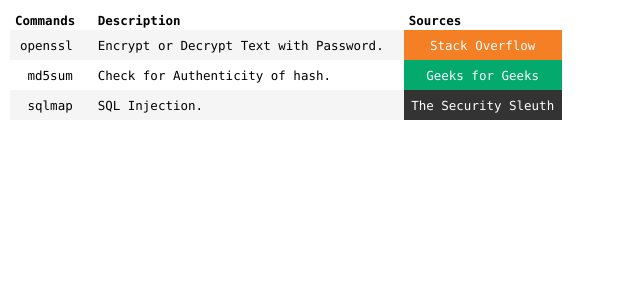
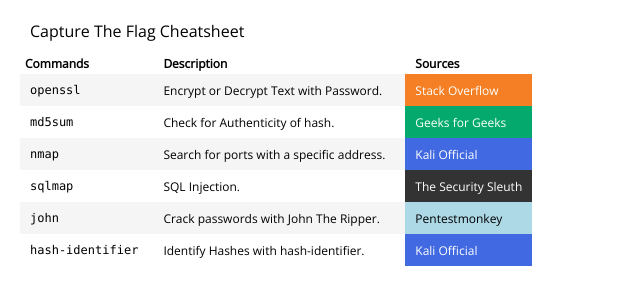
Before and after one commit to OxfordBot/cheatsheet-ctf, a plain HTML site: page index.html in a window 1280 px wide. Shown: the whole page, without its empty margins (0-640 px from the left). Drawn offline with nearby package versions, Linux system fonts and the light colour scheme.

Commit message:
Update index.html

```diff
--- a/index.html
+++ b/index.html
@@ -3,18 +3,20 @@
     <head>
         <title></title>
         <style>
+			@import url('https://fonts.googleapis.com/css2?family=Open+Sans&display=swap');
             * {
                 border: 0;
                 padding: 0;
                 margin: 0;
                 outline: 0;
                 user-select: 0;
+				font-family: 'Open Sans', sans-serif;
             }
             table {
                 border-collapse: collapse;
-                font-size: 12.5px;
+                font-size: 12px;
                 font-family: consolas;
-                margin: 10px;
+				padding: 5px;
             }
             th {
                 padding: 2.5px;
@@ -29,45 +31,61 @@
             tr:nth-child(even) {
                 background-color: rgba(0, 0, 0, 0.04);
             }
+			a {
+				padding: 7.5px;
+				padding-left: 10px;
+				padding-right: 10px;
+				display: block;
+				text-decoration: none;
+                text-align: left;
+			}
+			#sources-heading {
+				padding-left: 10px;
+			}
             .sources {
                 padding: 0;
             }
             .commands {
-                text-align: right;
+                text-align: left;
                 padding-left: 10px;
+				font-family: consolas;
             }
             .stack-overflow-btn {
-                display: block;
                 background-color: #F47F24;
-                padding: 7.5px;
                 color: #FFFFFF;
-                text-decoration: none;
-                text-align: center
             }
             .geeks-for-geeks-btn {
-                display: block;
                 background-color: #04AA6D;
-                padding: 7.5px;
                 color: #FFFFFF;
-                text-decoration: none;
-                text-align: center;
             }
             .the-security-sleuth-btn {
-                display: block;
                 background-color: #333333;
-                padding: 7.5px;
                 color: #FFFFFF;
-                text-decoration: none;
-                text-align: center;
+            }
+			.pentestmonkey-btn {
+				background-color: lightblue;
+                color: #000000;
+			}
+			.hash-identifier-btn {
+				background-color: royalblue;
+				color: #FFFFFF;
+			}
+			.container {
+				margin: 20px;
+			}
+			.heading {
+				margin: 10px;
 			}
         </style>
     </head>
     <body>
+		<div class="container">
+			<div class="heading">Capture The Flag Cheatsheet</div>
 			<table>
 				<tr>
 					<th>Commands</th>
 					<th>Description</th>
-                <th>Sources</th>
+					<th id="sources-heading">Sources</th>
 				</tr>
 				<tr>
 					<td class="commands">openssl</td>
@@ -84,12 +102,34 @@
 					</td>
 				</tr>
 				<tr>
+					<td class="commands">nmap</td>
+					<td>Search for ports with a specific address.</td>
+					<td class="sources">
+						<a class="hash-identifier-btn" target="_blank" href="https://www.kali.org/tools/nmap/">Kali Official</a>
+					</td>
+				</tr>
+				<tr>
 					<td class="commands">sqlmap</td>
 					<td>SQL Injection.</td>
 					<td class="sources">
 						<a class="the-security-sleuth-btn" target="_blank" href="https://www.security-sleuth.com/sleuth-blog/2017/1/3/sqlmap-cheat-sheet">The Security Sleuth</a>
 					</td>
 				</tr>
+				<tr>
+					<td class="commands">john</td>
+					<td>Crack passwords with John The Ripper.</td>
+					<td class="sources">
+						<a class="pentestmonkey-btn" target="_blank" href="https://pentestmonkey.net/cheat-sheet/john-the-ripper-hash-formats">Pentestmonkey</a>
+					</td>
+				</tr>
+				<tr>
+					<td class="commands">hash-identifier</td>
+					<td>Identify Hashes with hash-identifier.</td>
+					<td class="sources">
+						<a class="hash-identifier-btn" target="_blank" href="https://www.kali.org/tools/hash-identifier/">Kali Official</a>
+					</td>
+				</tr>
 			</table>
+		</div>
     </body>
 </html>
```
Lines whose indentation alone changed are shown as unchanged.
